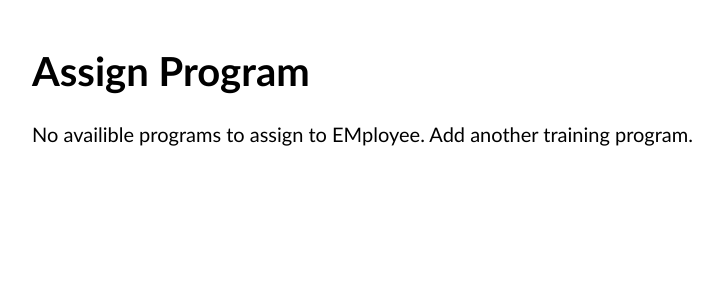
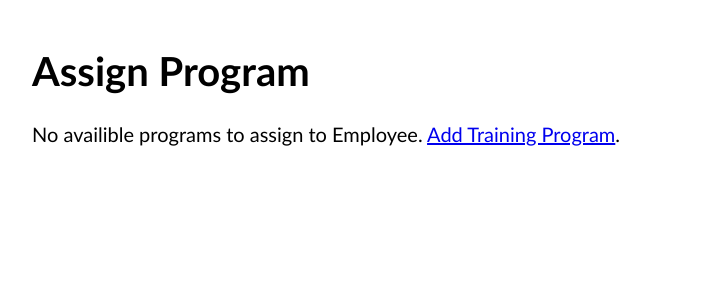
Before and after one commit to nss-day-cohort-38/bangazon-workforce-management-oculus-nebula, a Django app: template hrapp/templates/employees/employee_add_program.html in a window 1280 px wide. Shown: the part 66-366 px from the top of the page, without its empty margins (8-731 px from the left). Run offline with Django 3.2, Linux system fonts and the light colour scheme; the template is opened without the code that fills it, so the values that code supplies are empty.

Commit message:
updated empy message

```diff
--- a/hrapp/templates/employees/employee_add_program.html
+++ b/hrapp/templates/employees/employee_add_program.html
@@ -26,6 +26,6 @@
 
     </form>
             {% else %}
-           No availible programs to assign to EMployee. Add another training program.
+           <p>No availible programs to assign to Employee. <a href="{% url 'hrapp:training_program_form' %}">Add Training Program</a>.</p>
                 {% endif %}
 {% endblock content %}
```
